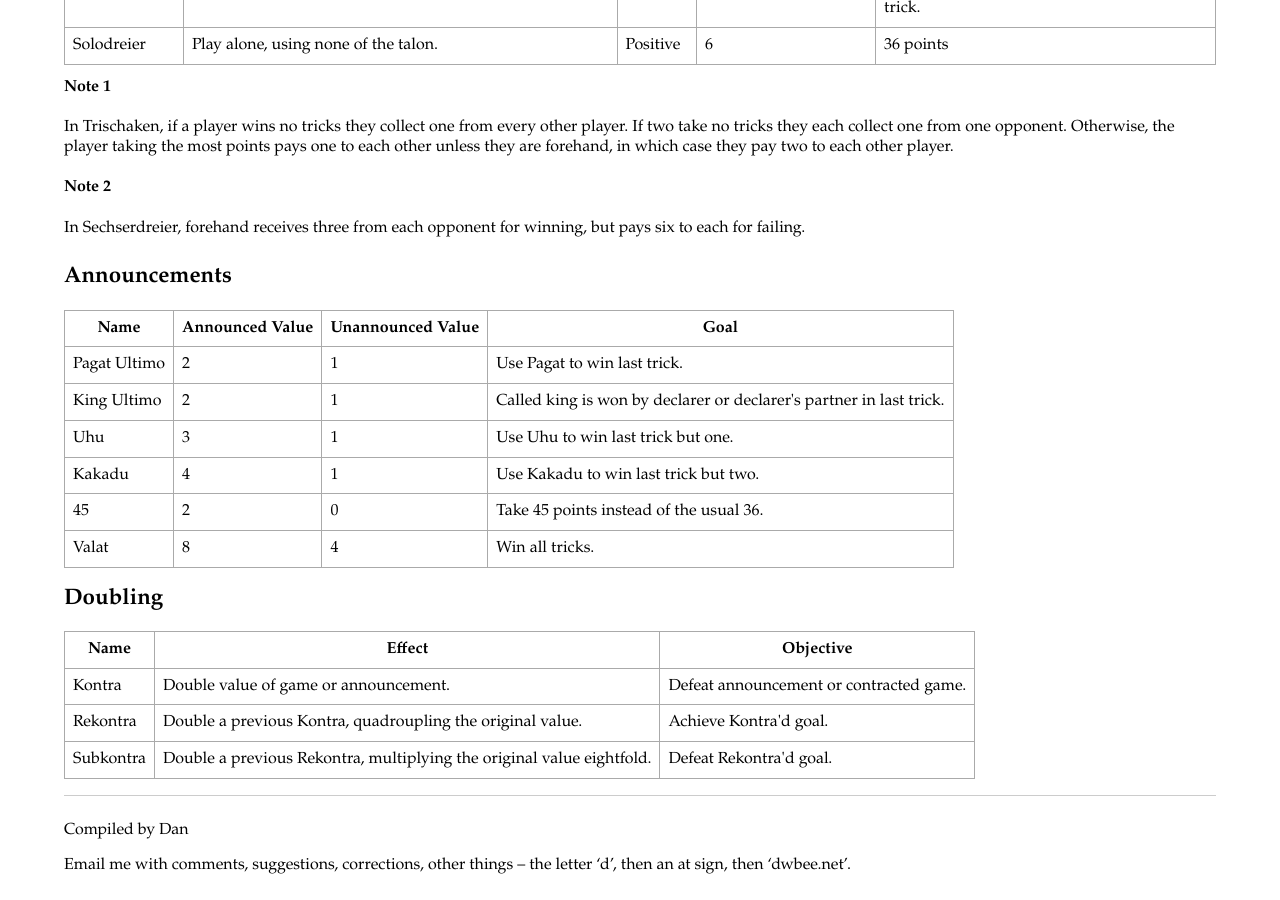
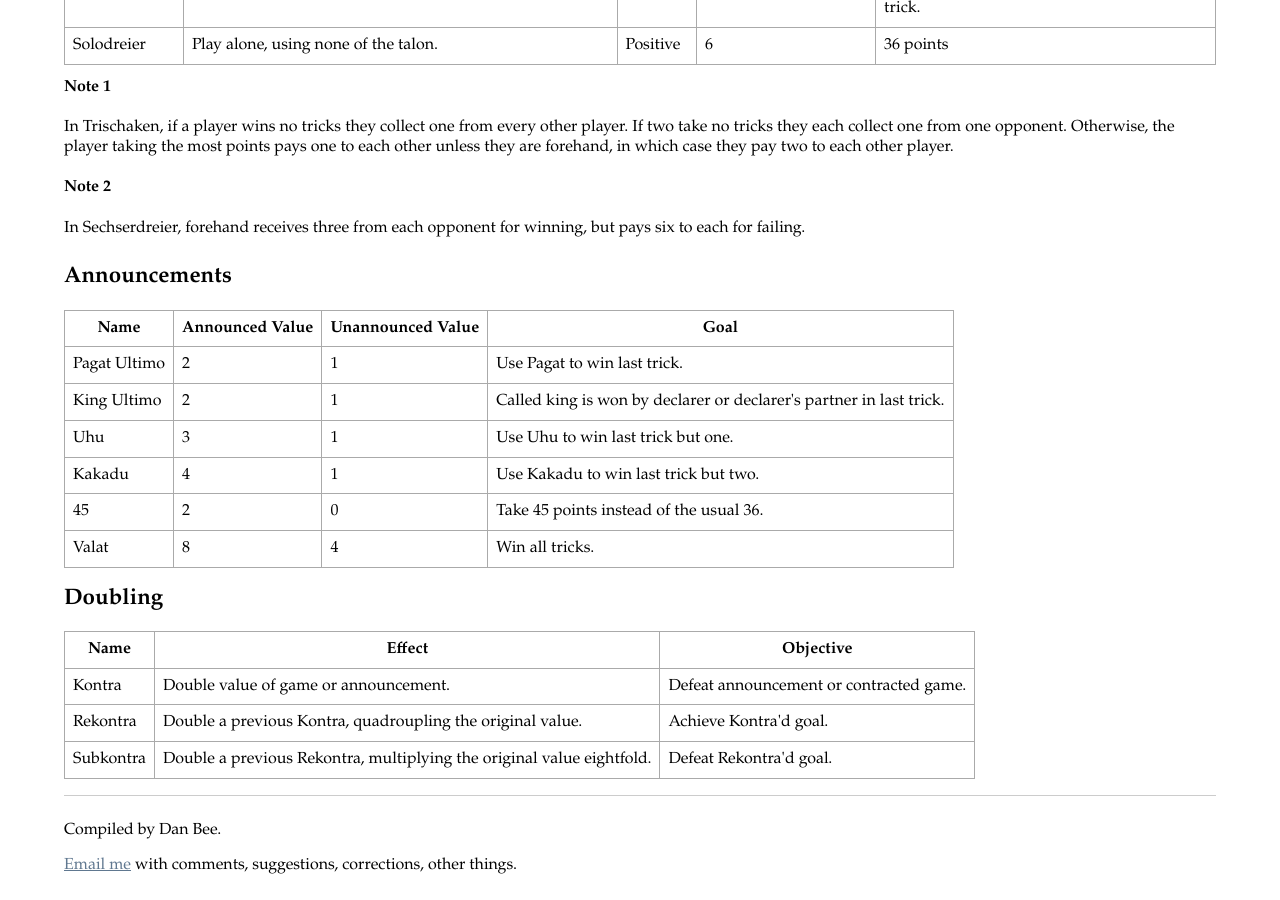
Before and after one commit to dwb/dwb.github.com, a Jekyll site: the page built from koenigsrufen.md, in a window 1280 px wide and 900 px high, scrolled down 5326 px. Built offline with Jekyll 4.4.1, drawn with Linux system fonts in a browser that asks for light colours; some web fonts are replaced; Markdown is read by kramdown in place of the engine named in the settings.

Commit message:
updated email address on KR page

```diff
--- a/koenigsrufen.md
+++ b/koenigsrufen.md
@@ -352,6 +352,6 @@ In Sechserdreier, forehand receives three from each opponent for winning, but pa
 
 ---
 
-Compiled by Dan
+Compiled by Dan Bee.
 
-Email me with comments, suggestions, corrections, other things -- the letter 'd', then an at sign, then 'dwbee.net'.
+[Email me](mailto:dan@stompydan.net) with comments, suggestions, corrections, other things.
```
